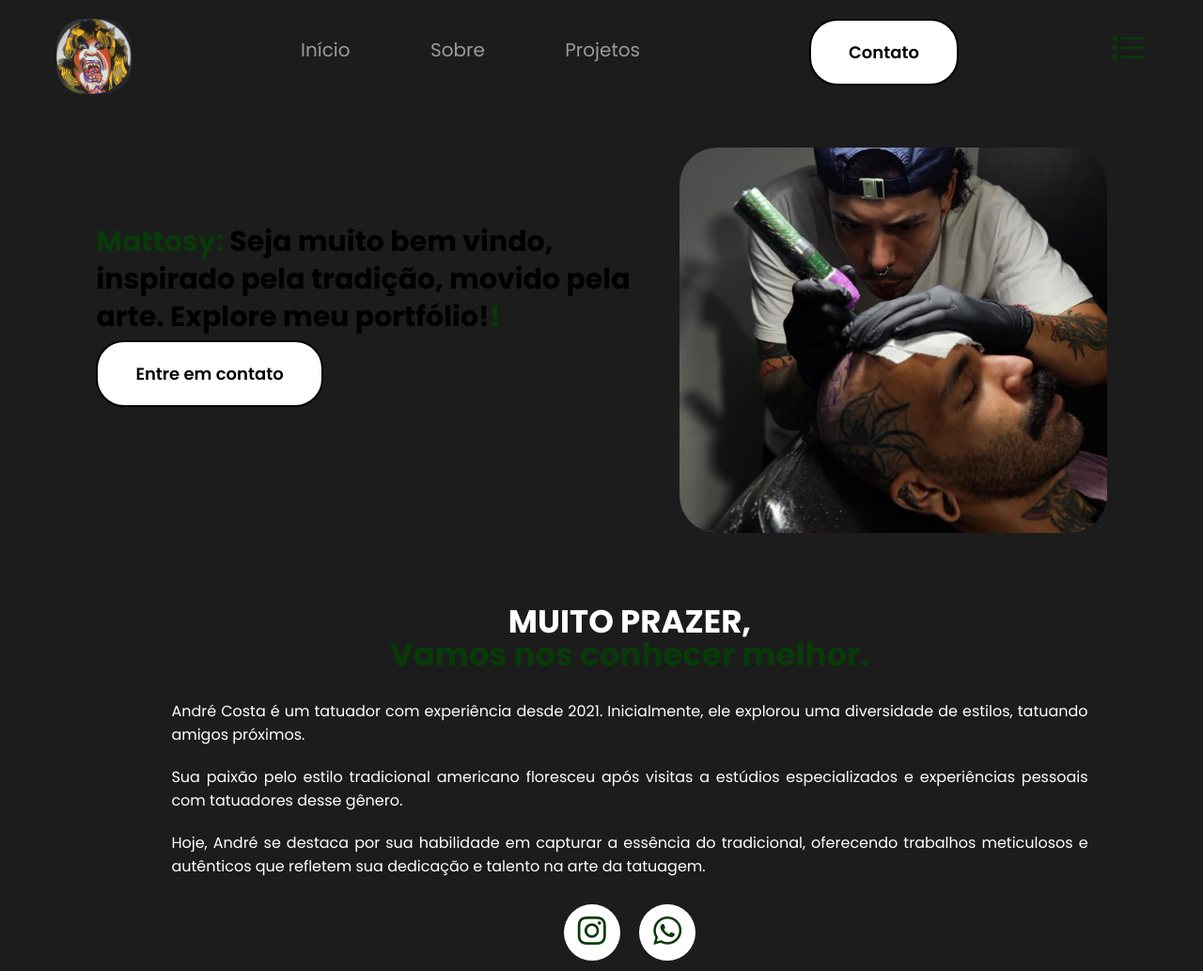
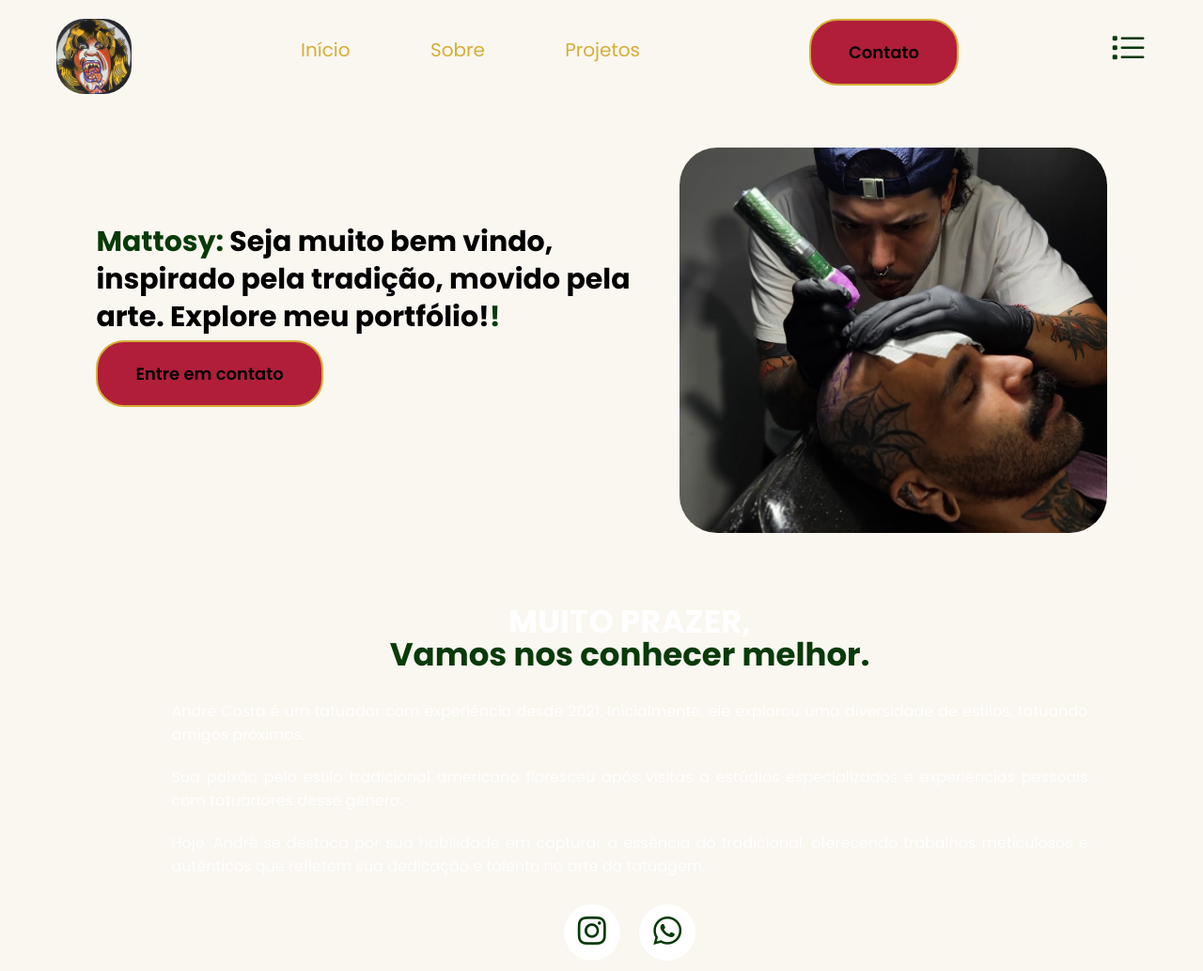
Before and after one commit to MattosyTattoo/Mattosy, a plain HTML site: page index.html in a window 1280 px wide. Shown: the top 1033 px of the page at 94% size. Drawn offline with nearby package versions, Linux system fonts and the light colour scheme.

Commit message:
Update style.css

```diff
--- a/style.css
+++ b/style.css
@@ -12,7 +12,7 @@
     }
 
     body{
-        background-color: #1C1C1C;
+        background-color:#FAF6F0;
         height: 100vh;
 
     }
@@ -32,8 +32,8 @@
         padding: 20px 40px;
         font-size: 18px;
         font-weight: 600;
-        background-color: #ffffff;
-        border: 2px solid #000000; /* Adiciona uma borda preta */
+        background-color: #B11E3A;
+        border: 2px solid #D4AF37; /* Adiciona uma borda preta */
         border-radius: 30px;
         cursor: pointer;
         transition: all 0.2s; /* Transição para todos os efeitos */
@@ -44,7 +44,7 @@
         }
 
      button:hover, form .btn-enviar input:hover{
-            box-shadow: 0px 0px 8px #093a09;
+            box-shadow: 0px 0px 8px #2A2A2A;
             transform: scale(1.05);
         }
 
@@ -71,16 +71,16 @@
     }
 
     header a{
-        color: #a5a3a1ef;
+        color: #D4AF37;
         text-decoration: none;
         display: inline-block;
         transition: .2s;
     }
     header nav.menu-desktop a:hover {
-        color: #093a09;
+        color: #B11E3A;
         transform: scale(1.05);
         font-weight: bold; /* Adiciona negrito */
-        text-shadow: 0 0 5px #093a09; /* Adiciona brilho cor marrom */
+        text-shadow: 0 0 5px #D4AF37; /* Adiciona brilho cor marrom */
     }
     header nav ul{
         list-style-type: none;
```
